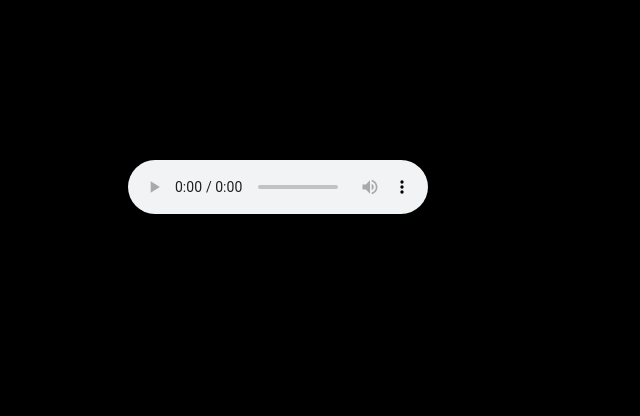
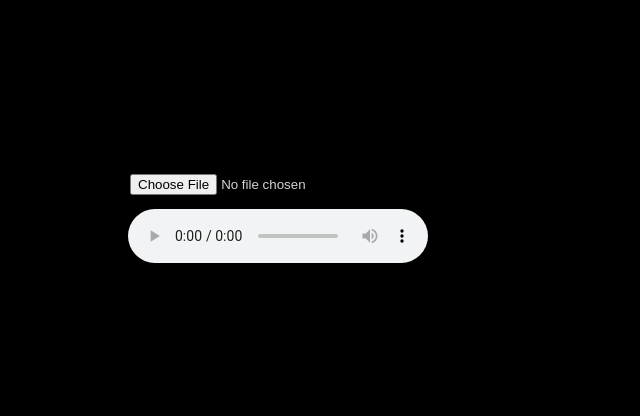
Before and after one commit to orangeable/javascript-equalizer, a plain HTML site: page index.html in a window 1280 px wide. Shown: the whole page, without its empty margins (0-640 px from the left). Drawn offline with Linux system fonts and the light colour scheme.

Commit message:
file selector added

```diff
--- a/css/main.css
+++ b/css/main.css
@@ -1,5 +1,6 @@
 body {
     background: black;
+    color: lightgray;
     padding: 0px;
     margin: 0px;
 }
@@ -11,3 +12,10 @@ div#player {
     margin: 20vh auto 0px auto;
     display: block;
 }
+
+input {
+    padding: 10px 10px 10px 0px;
+    text-decoration: none;
+    margin: 4px 2px;
+    cursor: pointer;
+}
--- a/index.html
+++ b/index.html
@@ -6,8 +6,8 @@
 </head>
 
 <body>
-
 <div id="player">
+    <input type="file" id="selector" accept=".mp3,.wav,.ogg">
     <div id="audio"></div>
     <canvas id="canvas"></canvas>
 </div>
--- a/js/main.js
+++ b/js/main.js
@@ -21,7 +21,10 @@ window.addEventListener(
     "load",
     function() {
         document.getElementById("audio").appendChild(audio);
-
+        var fileSelector = document.getElementById("selector");
+        fileSelector.addEventListener('change', (event) => {
+        audio.src = URL.createObjectURL(fileSelector.files[0]);
+        });
         document.getElementById("audio_player").onplay = function() {
             if (typeof(context) === "undefined") {
                 context = new AudioContext();
```
